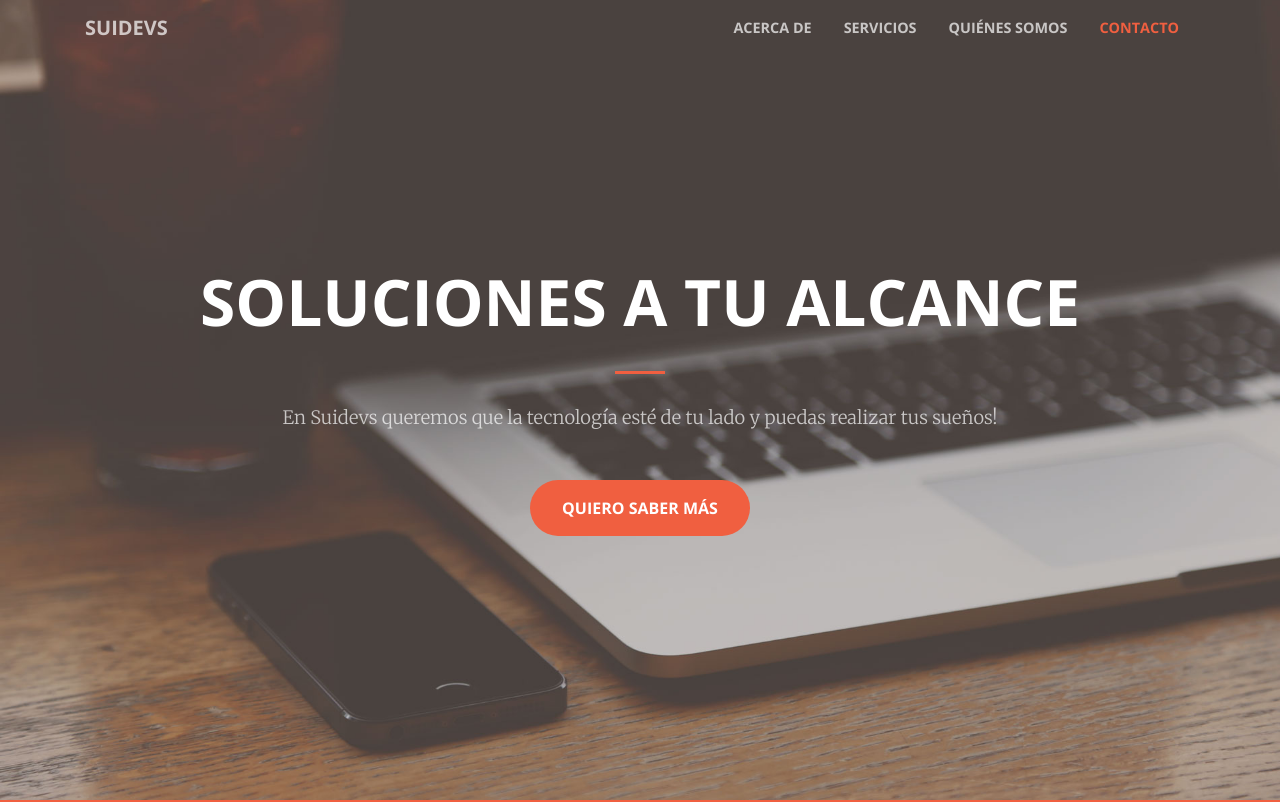
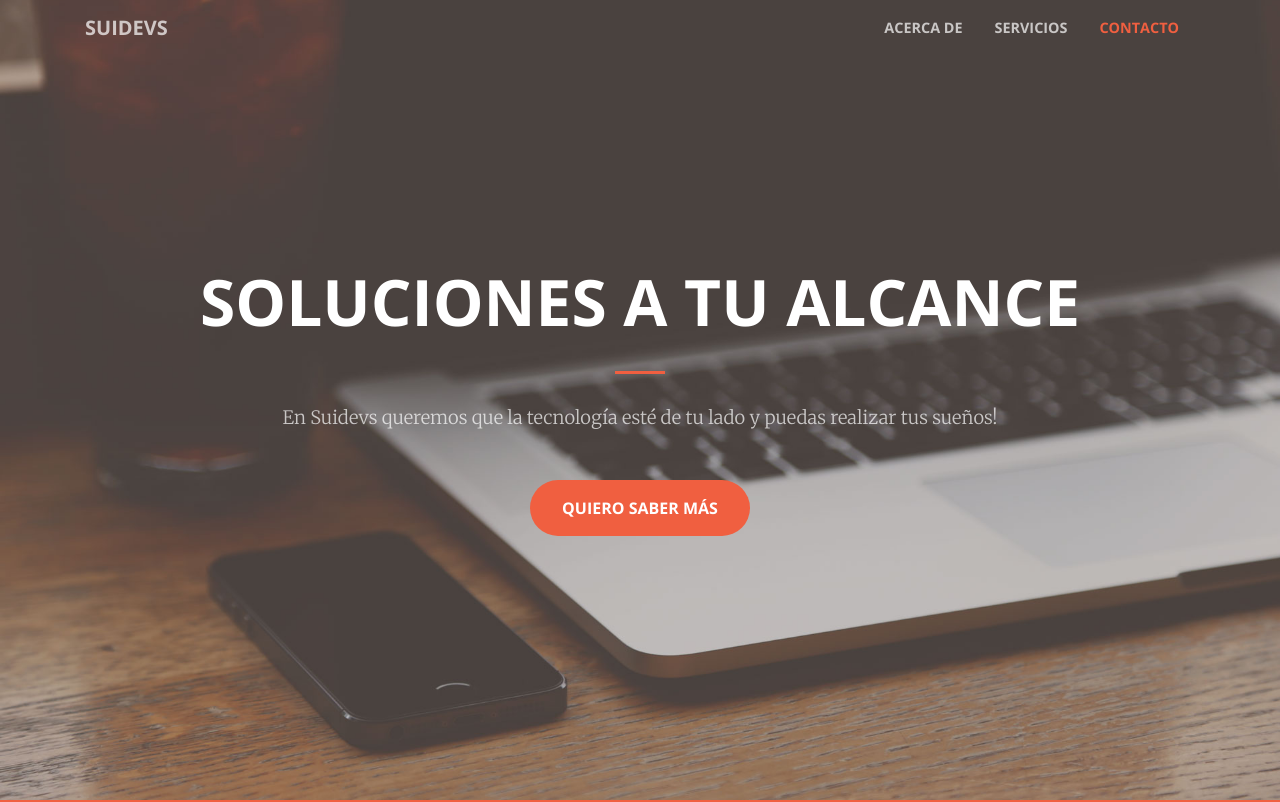
Before and after one commit to atsuiest/suidevsweb, a plain HTML site: page index.html in a window 1280 px wide. Shown: the top 802 px of the page. Drawn offline with nearby package versions, Linux system fonts and the light colour scheme.

Commit message:
Update index.html

```diff
--- a/index.html
+++ b/index.html
@@ -9,7 +9,7 @@
   <meta name="author" content="">
   <meta name="google-site-verification" content="EV3q0RSRGUN4rt0sezvkLy4vroc6aps5R-aVzplDBI8" />
 
-  <title>Suidevs</title>
+  <title>Suidevs - Soluciones A Tu Alcance</title>
 
   <!-- Bootstrap core CSS -->
   <link href="vendor/bootstrap/css/bootstrap.min.css" rel="stylesheet">
@@ -46,9 +46,6 @@
           </li>
           <li class="nav-item">
             <a class="nav-link js-scroll-trigger" href="#services">Servicios</a>
-          </li>
-          <li class="nav-item">
-            <a class="nav-link js-scroll-trigger" href="#portfolio">Quiénes somos</a>
           </li>
           <li class="nav-item">
             <a class="nav-link js-scroll-trigger" href="#contact">Contacto</a>
```
